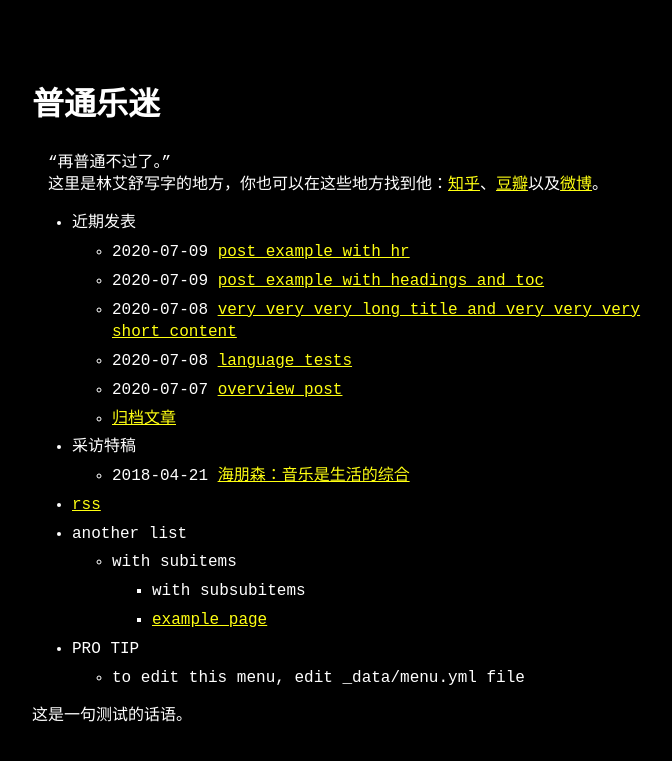
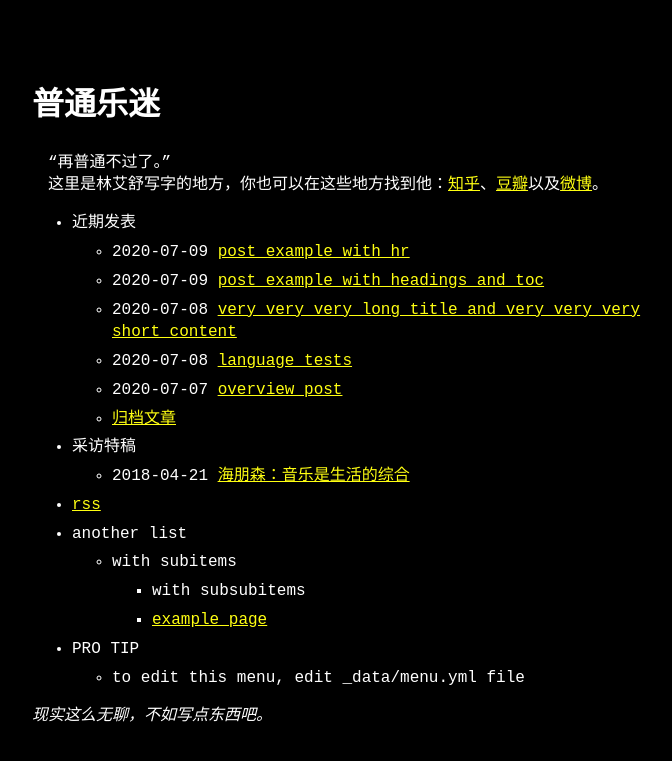
Before and after one commit to salingerlin/salingerlin.github.io, a Jekyll site: the page built from index.md, in a window 1280 px wide. Shown: the top 761 px of the page, without its empty margins (288-960 px from the left). Built offline with Jekyll 4.4.1, drawn with Linux system fonts in a browser that asks for light colours.

Commit message:
Update index.md

```diff
--- a/index.md
+++ b/index.md
@@ -2,4 +2,4 @@
 layout: home
 ---
 
-这是一句测试的话语。
+*现实这么无聊，不如写点东西吧。*
```
